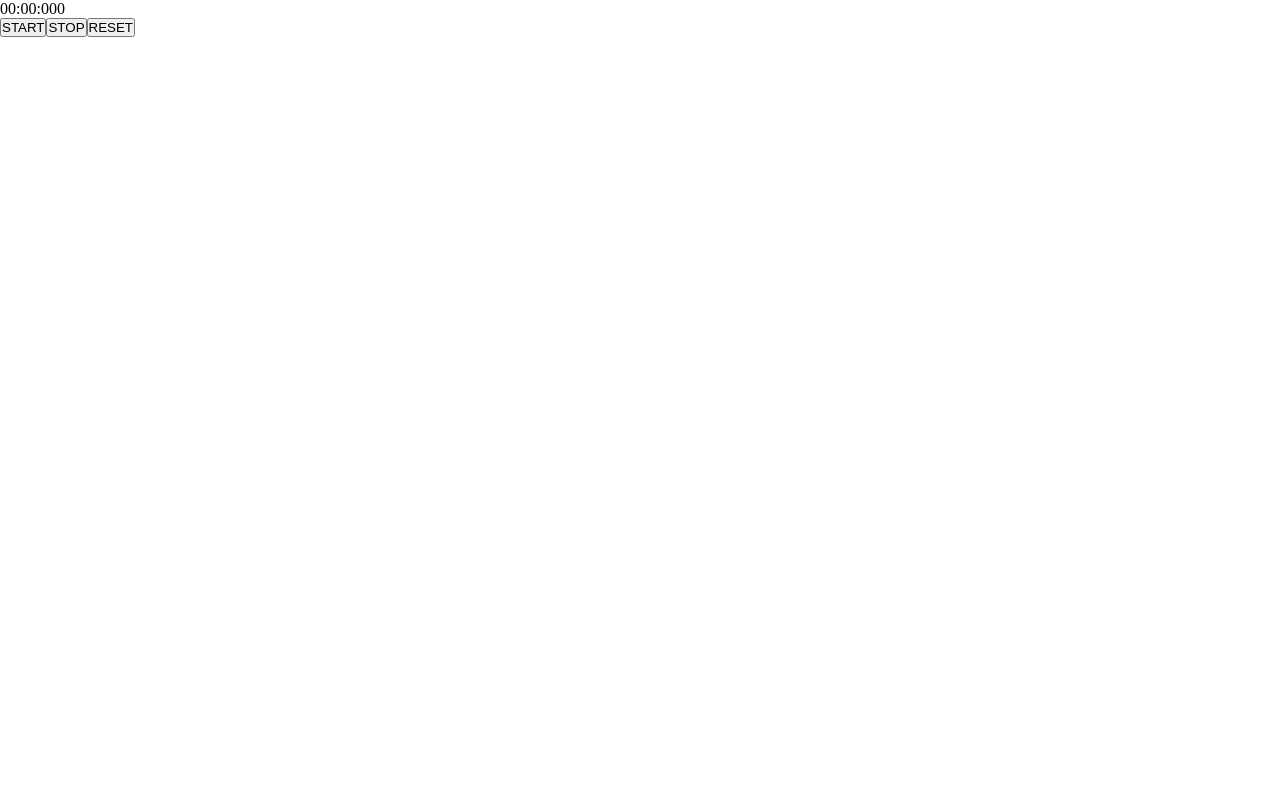
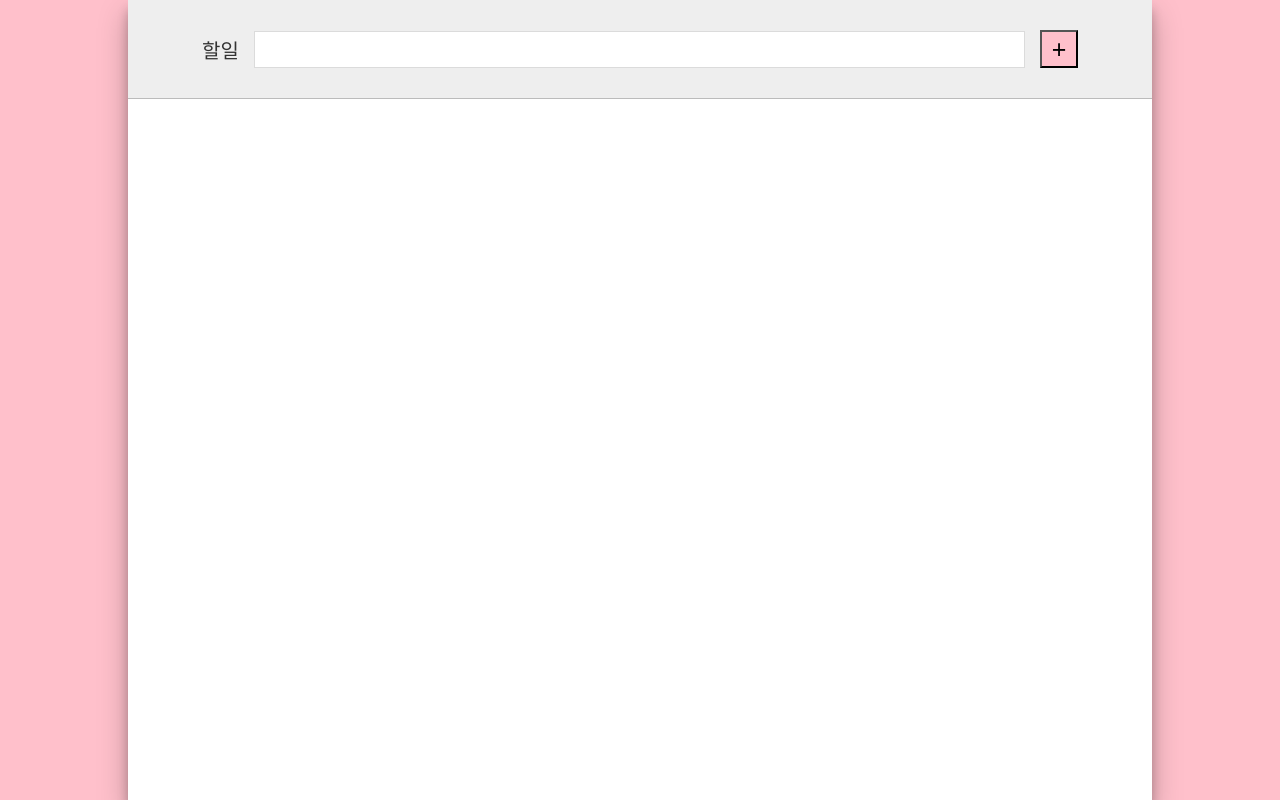
Before and after one commit to 213am/til-react, a React (Vite) app: page / in a window 1280 px wide. Built offline with nearby package versions, Linux system fonts and the light colour scheme.

Commit message:
[jsx 문법]

```diff
--- /dev/null
+++ b/src/event-sample/EventSample4.jsx
@@ -0,0 +1,49 @@
+import { useState } from "react";
+
+const EventSample3 = () => {
+  const [time, setTime] = useState(0);
+  const [start, setStart] = useState(false);
+  const [intervalId, setIntervalId] = useState(null);
+  function HMSTime(time) {
+    const hours = Math.floor(time / 3600); // 시 계산
+    const minutes = Math.floor((time % 3600) / 60); // 분 계산
+    const remainingSeconds = time % 60;
+    return `${hours.toString().padStart(2, "0")}:${minutes.toString().padStart(2, "0")}:${remainingSeconds.toString().padStart(2, "0")}`;
+  }
+  const startTime = () => {
+    if (start === false) {
+      setStart(true);
+      const timeId = setInterval(() => {
+        setTime(prevsecond => prevsecond + 1);
+      }, 1000);
+      setIntervalId(timeId);
+    }
+  };
+  const stopTime = () => {
+    if (start === true) {
+      setStart(false);
+      clearInterval(intervalId);
+    }
+  };
+  const reset = () => {
+    setTime(0);
+  };
+  return (
+    <div
+      style={{
+        display: "flex",
+        justifyContent: "center",
+        alignItems: "center",
+        maxWidth: "1200px",
+        height: "500px",
+      }}
+    >
+      <button onClick={startTime}>시작</button>
+      <button onClick={stopTime}>중지</button>
+      <button onClick={reset}>타이머 리셋</button>
+      <div>{HMSTime(time)}</div>
+    </div>
+  );
+};
+
+export default EventSample3;
--- /dev/null
+++ b/src/event-sample/EventSample5.jsx
@@ -0,0 +1,160 @@
+import styled from "@emotion/styled";
+import { useState } from "react";
+
+const Sample4 = () => {
+  //할일 목록
+  // 지금 입력중인 할일
+  // 목록을 만들어서 업데이트
+  // 삭제버튼 삭제
+  const ContainerDiv = styled.div`
+    width: 100%;
+    height: 100vh;
+    background-color: pink;
+    display: flex;
+    justify-content: center;
+  `;
+  const WrapDiv = styled.div`
+    max-width: 1024px;
+    width: 100%;
+    height: 100%;
+    background: #fff;
+    box-shadow:
+      rgba(0, 0, 0, 0.25) 0px 14px 28px,
+      rgba(0, 0, 0, 0.22) 0px 10px 10px;
+  `;
+  const TextAreaDiv = styled.div`
+    border-bottom: 1px solid #bbb;
+    background-color: #eee;
+    padding: 30px;
+    display: flex;
+    justify-content: center;
+    align-items: center;
+    label {
+      font-size: 20px;
+      color: #333;
+
+      ~ input {
+        border: 1px solid #dbdbdb;
+        width: 80%;
+        padding: 10px;
+        min-width: 400px;
+        margin: 0 15px;
+      }
+    }
+    button {
+      width: 38px;
+      height: 38px;
+      background-color: pink;
+      font-size: 25px;
+      transition: all.3s;
+      &:hover {
+        background-color: hotpink;
+      }
+    }
+  `;
+  const TodoListDiv = styled.div`
+    padding: 30px;
+    height: calc(100% - 99px);
+    margin: 0 auto;
+    ul {
+      li {
+        border: 1px solid #ddd;
+        border-top-color: transparent;
+        padding: 30px;
+        display: flex;
+        justify-content: space-between;
+        align-items: center;
+        gap: 15px;
+        &:first-of-type {
+          border-top-color: #ddd;
+        }
+        span {
+          font-size: 16px;
+          color: #333;
+          display: flex;
+          align-items: center;
+          max-width: 60%;
+        }
+        button {
+          width: 38px;
+          height: 38px;
+          color: #555;
+          font-size: 32px;
+          transition: all 0.3s;
+          &:hover {
+            color: red;
+            background-color: #ddd;
+          }
+        }
+      }
+    }
+  `;
+
+  const [todo, setTodo] = useState("");
+  const [userTodoList, setUserTodoList] = useState([]);
+  const userInput = e => {
+    const { value } = e.target;
+    setTodo(value);
+    console.log(value);
+  };
+  const addTodo = () => {
+    setUserTodoList([...userTodoList, todo]);
+    setTodo("");
+  };
+  const addTodoEnter = e => {
+    if (e.key === "Enter") {
+      addTodo();
+    }
+  };
+
+  const deleteItem = _index => {
+    const arr = userTodoList.filter((item, index) => _index !== index);
+    setUserTodoList(arr);
+  };
+  console.log(userTodoList);
+  return (
+    <ContainerDiv>
+      <WrapDiv>
+        <TextAreaDiv>
+          <label htmlFor="userInput">할일</label>
+          <input
+            type="text"
+            value={todo}
+            id="userInput"
+            onChange={e => {
+              userInput(e);
+            }}
+            onKeyDown={e => addTodoEnter(e)}
+          />
+          <button
+            onClick={() => {
+              addTodo();
+            }}
+          >
+            +
+          </button>
+        </TextAreaDiv>
+        <TodoListDiv>
+          <ul>
+            {userTodoList.map((item, index) => {
+              return (
+                <li key={index}>
+                  <span>{item}</span>
+                  <button
+                    onClick={() => {
+                      deleteItem(index);
+                    }}
+                  >
+                    -
+                  </button>
+                </li>
+              );
+            })}
+          </ul>
+        </TodoListDiv>
+      </WrapDiv>
+    </ContainerDiv>
+  );
+};
+
+export default Sample4;
--- a/src/main.jsx
+++ b/src/main.jsx
@@ -1,9 +1,11 @@
 import { createRoot } from "react-dom/client";
 import EventSample3 from "./event-sample/EventSample3";
+import EventSample4 from "./event-sample/EventSample4";
+import EventSample5 from "./event-sample/EventSample5";
 import "./index.css";
 
 createRoot(document.getElementById("root")).render(
   <>
-    <EventSample3 />
+    <EventSample5 />
   </>,
 );
```
Also changed, not shown: 1 other file (tests, documents, lock files or other folders).
